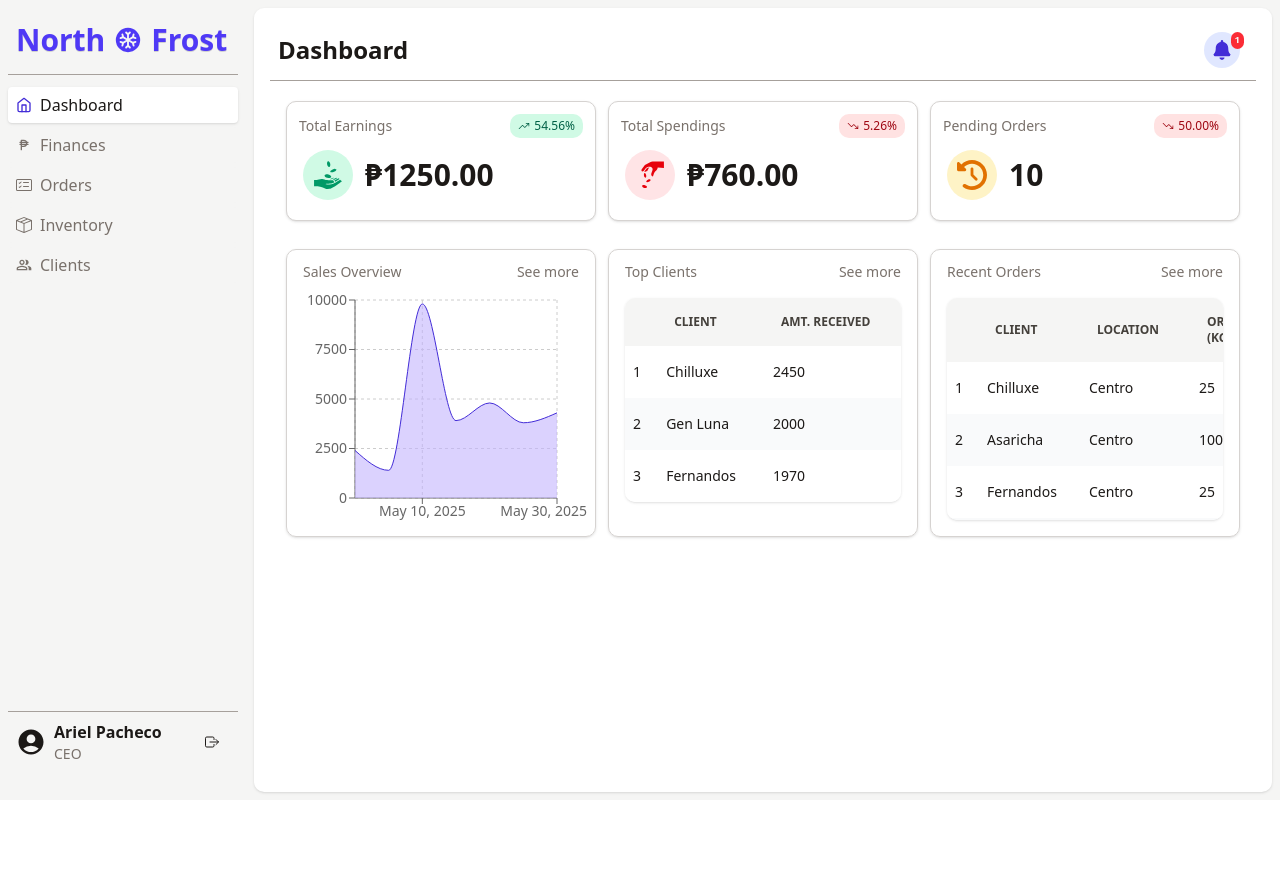
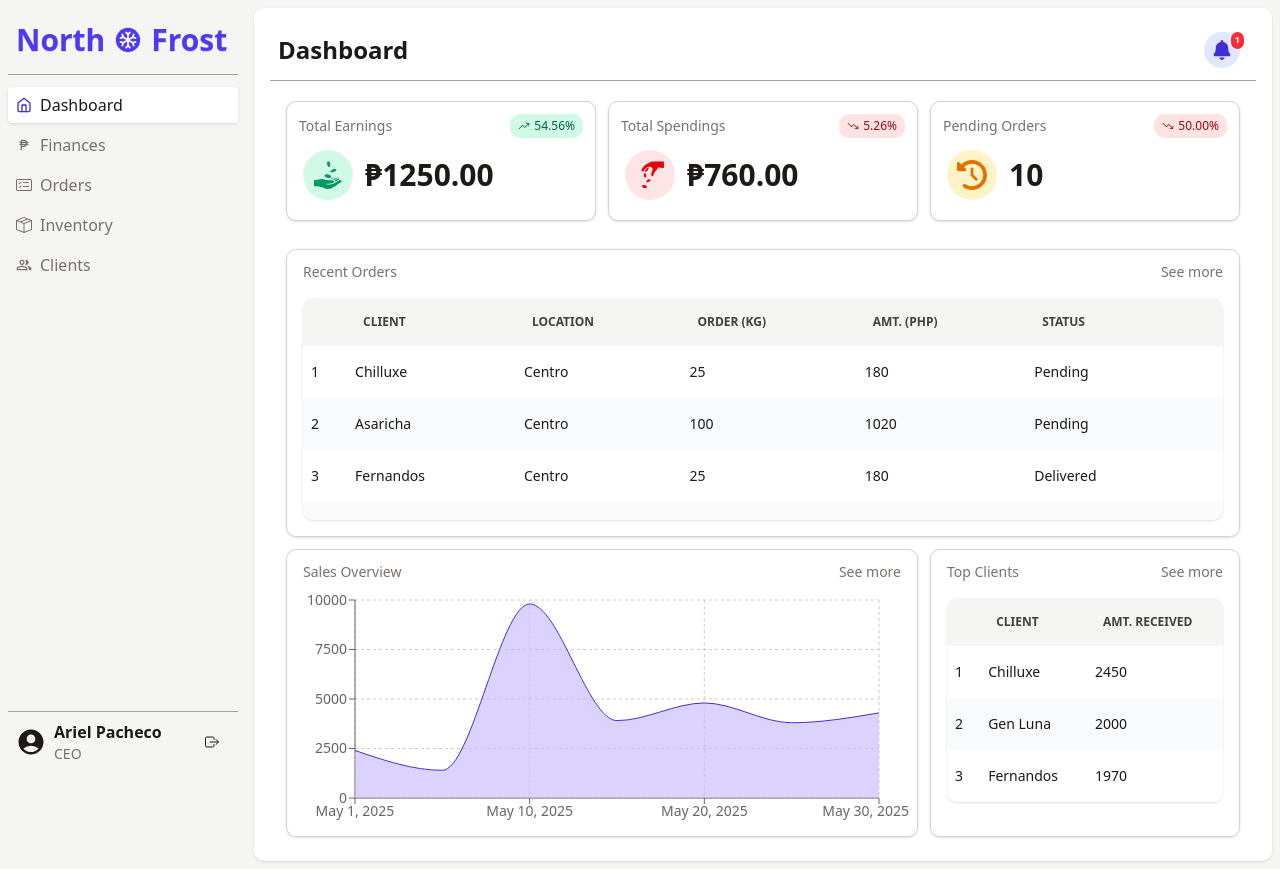
Before and after one commit to Chigo042823/NorthFrost-Admin-Dashboard, a React (Vite) app: page / in a window 1280 px wide. Before the commit the page ends 800 px from the top, so only its background shows below. Built offline with nearby package versions, Linux system fonts and the light colour scheme.

Commit message:
gh-pages

```diff
--- a/package.json
+++ b/package.json
@@ -1,5 +1,6 @@
 {
   "name": "kool-kyubs-admin-dashboard",
+  "homepage": "https://Chigo042823.github.io/NorthFrost-Admin-Dashboard",
   "private": true,
   "version": "0.0.0",
   "type": "module",
@@ -7,7 +8,9 @@
     "dev": "vite",
     "build": "vite build",
     "lint": "eslint .",
-    "preview": "vite preview"
+    "preview": "vite preview",
+    "predeploy": "npm run build",
+    "deploy": "gh-pages -d dist"
   },
   "dependencies": {
     "@radix-ui/react-dropdown-menu": "^2.1.15",
@@ -35,6 +38,7 @@
     "eslint": "^9.25.0",
     "eslint-plugin-react-hooks": "^5.2.0",
     "eslint-plugin-react-refresh": "^0.4.19",
+    "gh-pages": "^6.3.0",
     "globals": "^16.0.0",
     "tw-animate-css": "^1.3.2",
     "vite": "^6.3.5"
--- a/src/components/MainContent/Dashboard/Widgets.jsx
+++ b/src/components/MainContent/Dashboard/Widgets.jsx
@@ -58,14 +58,14 @@ const orders = [
 export const Widgets = () => {
   return (
     <div className="px-4 py-2 grid grid-cols-[repeat(auto-fill,_minmax(300px,_1fr))] gap-3">
+        <Card span={3} title={"Recent Orders"} href={"Orders"}>
+            <RecentOrders data={orders} />
+        </Card>
         <Card span={2} title={"Sales Overview"} href={"Finances"}>
             <RevenueGraph />
         </Card>
         <Card span={1} title={"Top Clients"} href={"Clients"}>
             <TopClients data={clients}/>
-        </Card>
-        <Card span={3} title={"Recent Orders"} href={"Orders"}>
-            <RecentOrders data={orders} />
         </Card>
     </div>
   )
@@ -74,13 +74,13 @@ export const Widgets = () => {
 const Card = ({span, title, href, children}) => {
     const spans = [
         "",
-        "col-span-1",
-        "col-span-2",
-        "col-span-3",
-        "col-span-4",
+        "sm:col-span-1",
+        "sm:col-span-2",
+        "sm:col-span-3",
+        "sm:col-span-4",
     ];
     return (
-    <div className={`p-2 shadow border border-stone-300 h-72 rounded-lg col-span-1 sm:${spans[span]}`}>
+    <div className={`p-2 shadow border border-stone-300 h-72 rounded-lg col-span-1 ${spans[span]}`}>
         <div className="flex place-content-between">
             <p className="text-sm text-stone-500 m-2 mt-1">{title}</p>
             <a href={href} className="text-sm text-stone-500 m-2 mt-1 hover:underline hover:text-stone-400 transition duration-150">See more</a>
--- a/vite.config.js
+++ b/vite.config.js
@@ -9,4 +9,5 @@ export default defineConfig({
     react(),
     tailwindcss(),
   ],
+  base: "/NorthFrost-Admin-Dashboard"
 })
```
Also changed, not shown: 1 other file (tests, documents, lock files or other folders).
